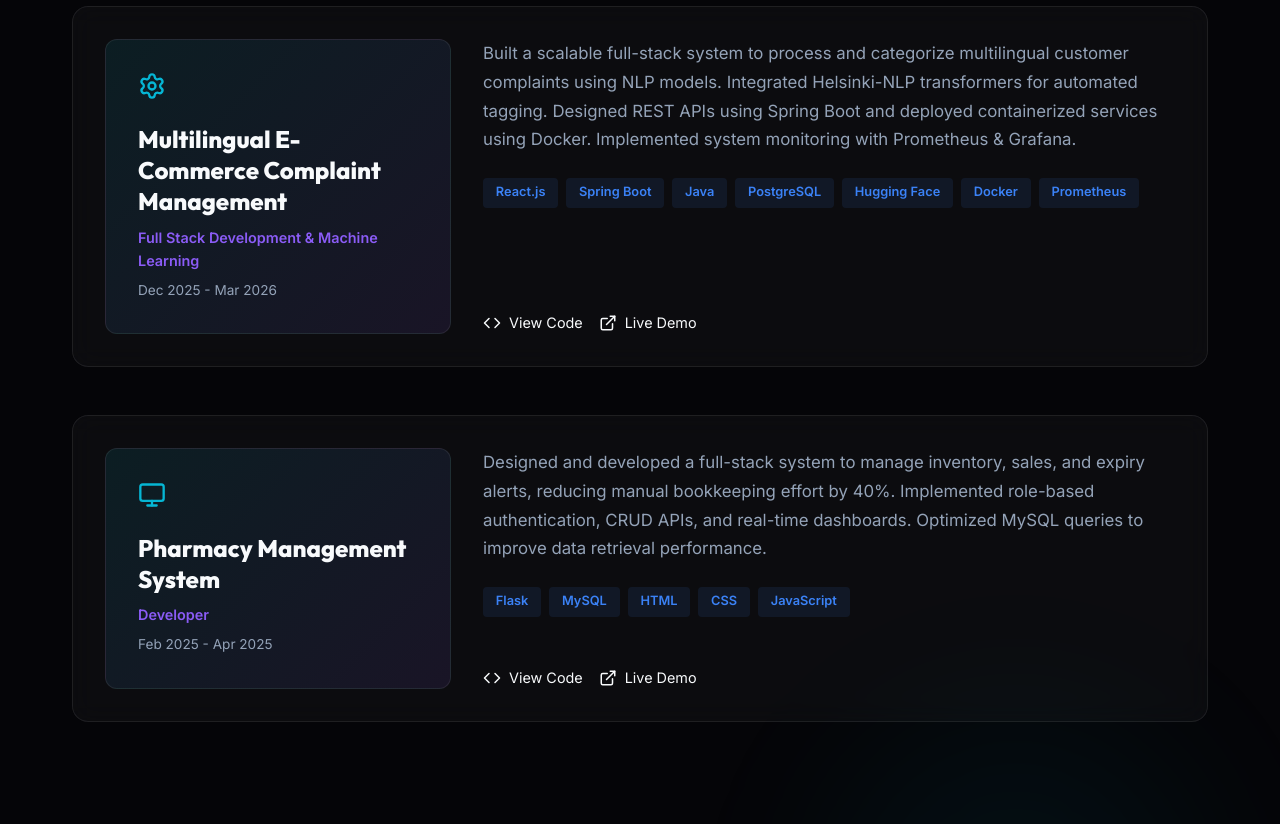
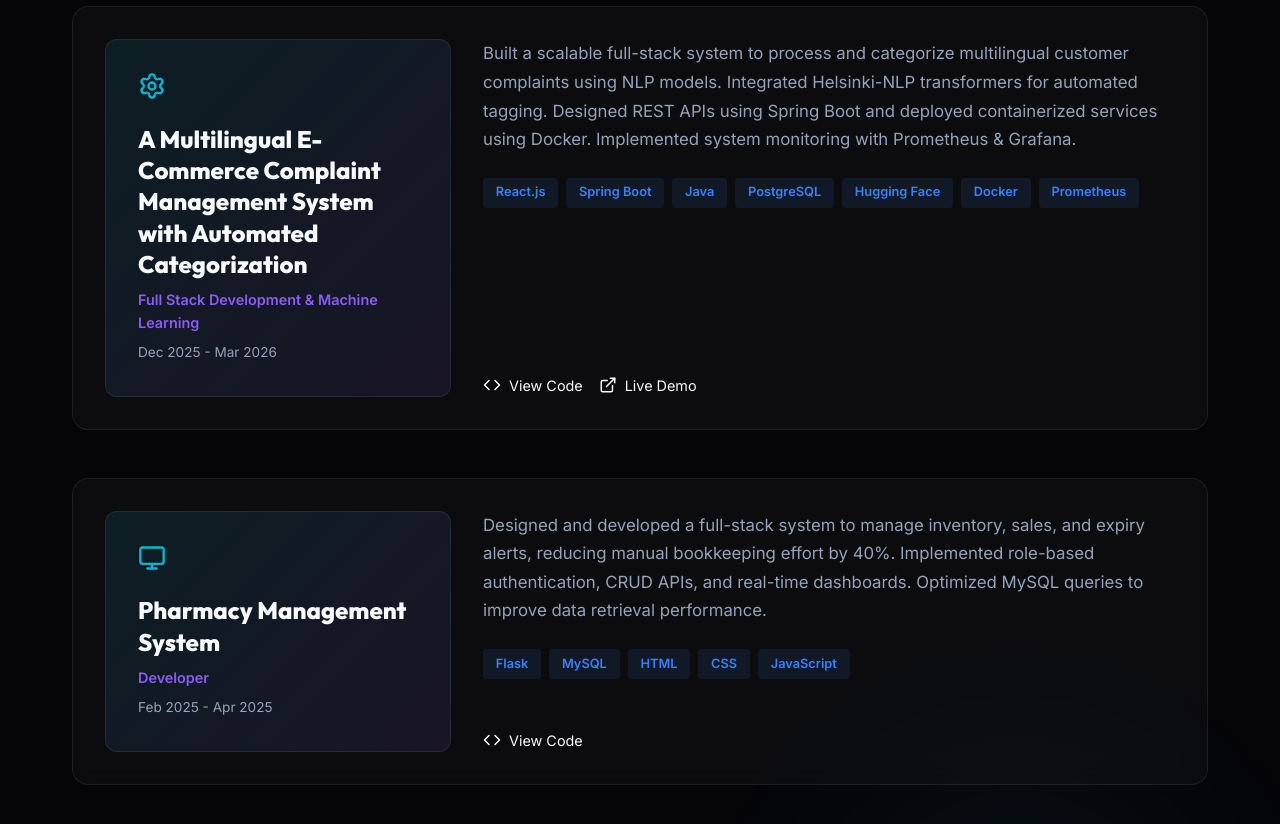
Before and after one commit to navadeepburri/portfolio-, a React (Vite) app: page / in a window 1280 px wide. Shown: the part 2660-3484 px from the top of the page. Built offline with nearby package versions, Linux system fonts and the light colour scheme.

Commit message:
update: fix project title and add live demo link

```diff
--- a/package.json
+++ b/package.json
@@ -7,7 +7,9 @@
     "dev": "vite",
     "build": "vite build",
     "lint": "eslint .",
-    "preview": "vite preview"
+    "preview": "vite preview",
+    "predeploy": "npm run build",
+    "deploy": "gh-pages -d dist"
   },
   "dependencies": {
     "lucide-react": "^1.8.0",
@@ -22,6 +24,7 @@
     "eslint": "^9.39.4",
     "eslint-plugin-react-hooks": "^7.1.1",
     "eslint-plugin-react-refresh": "^0.5.2",
+    "gh-pages": "^6.3.0",
     "globals": "^17.5.0",
     "vite": "^8.0.9"
   }
--- a/src/components/Projects.jsx
+++ b/src/components/Projects.jsx
@@ -4,8 +4,9 @@ import { ExternalLink, Code, Monitor, Server, Settings } from 'lucide-react';
 const Projects = () => {
   const projects = [
     {
-      title: "Multilingual E-Commerce Complaint Management",
+      title: "A Multilingual E-Commerce Complaint Management System with Automated Categorization",
       period: "Dec 2025 - Mar 2026",
+      demoLink: "https://dcms-frontend-liart.vercel.app/",
       role: "Full Stack Development & Machine Learning",
       description: "Built a scalable full-stack system to process and categorize multilingual customer complaints using NLP models. Integrated Helsinki-NLP transformers for automated tagging. Designed REST APIs using Spring Boot and deployed containerized services using Docker. Implemented system monitoring with Prometheus & Grafana.",
       techStack: ["React.js", "Spring Boot", "Java", "PostgreSQL", "Hugging Face", "Docker", "Prometheus"],
@@ -101,7 +102,8 @@ const Projects = () => {
                   >
                     <Code size={18} /> View Code
                   </a>
-                  <a href="#" style={{
+                  {project.demoLink && (
+                    <a href={project.demoLink} target="_blank" rel="noreferrer" style={{
                       display: 'flex',
                       alignItems: 'center',
                       gap: '0.5rem',
@@ -114,6 +116,7 @@ const Projects = () => {
                     >
                       <ExternalLink size={18} /> Live Demo
                     </a>
+                  )}
                 </div>
               </div>
             </div>
```
Also changed, not shown: 1 other file (tests, documents, lock files or other folders). Lines whose indentation alone changed are shown as unchanged.
